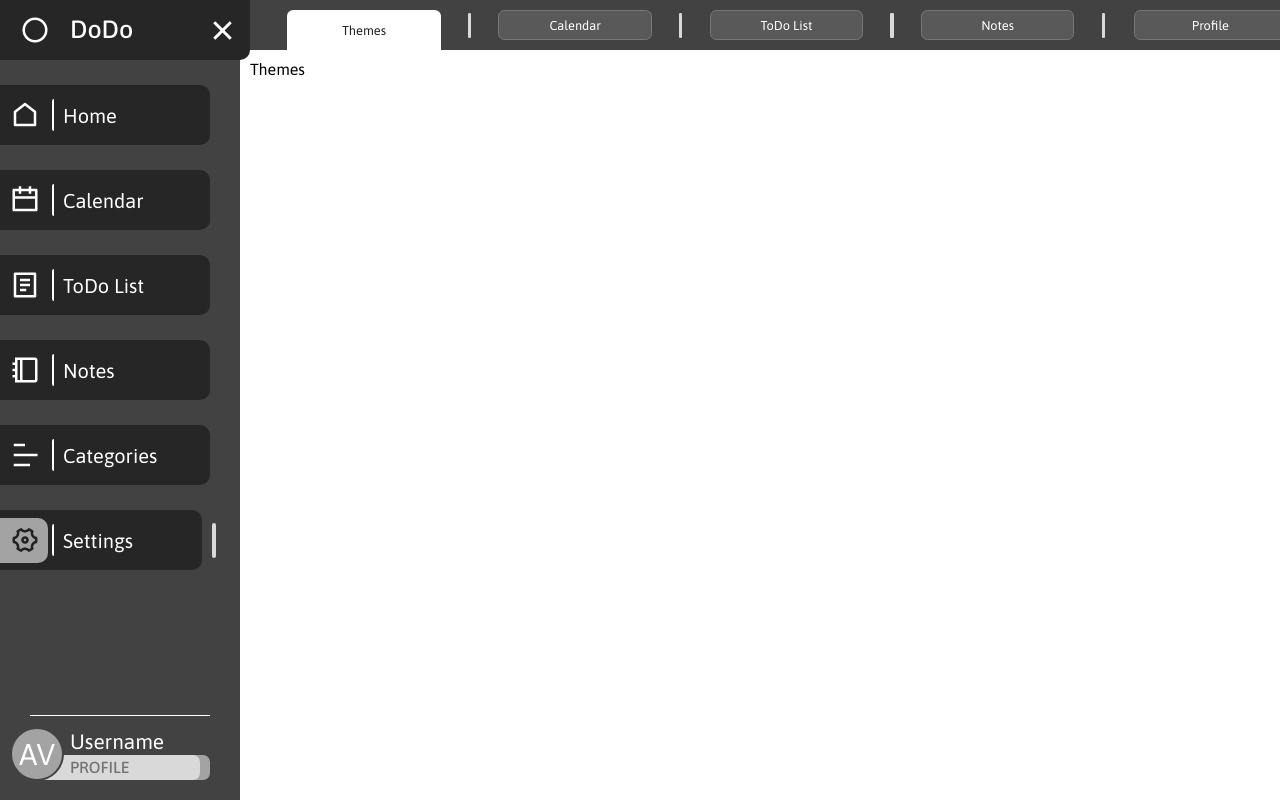
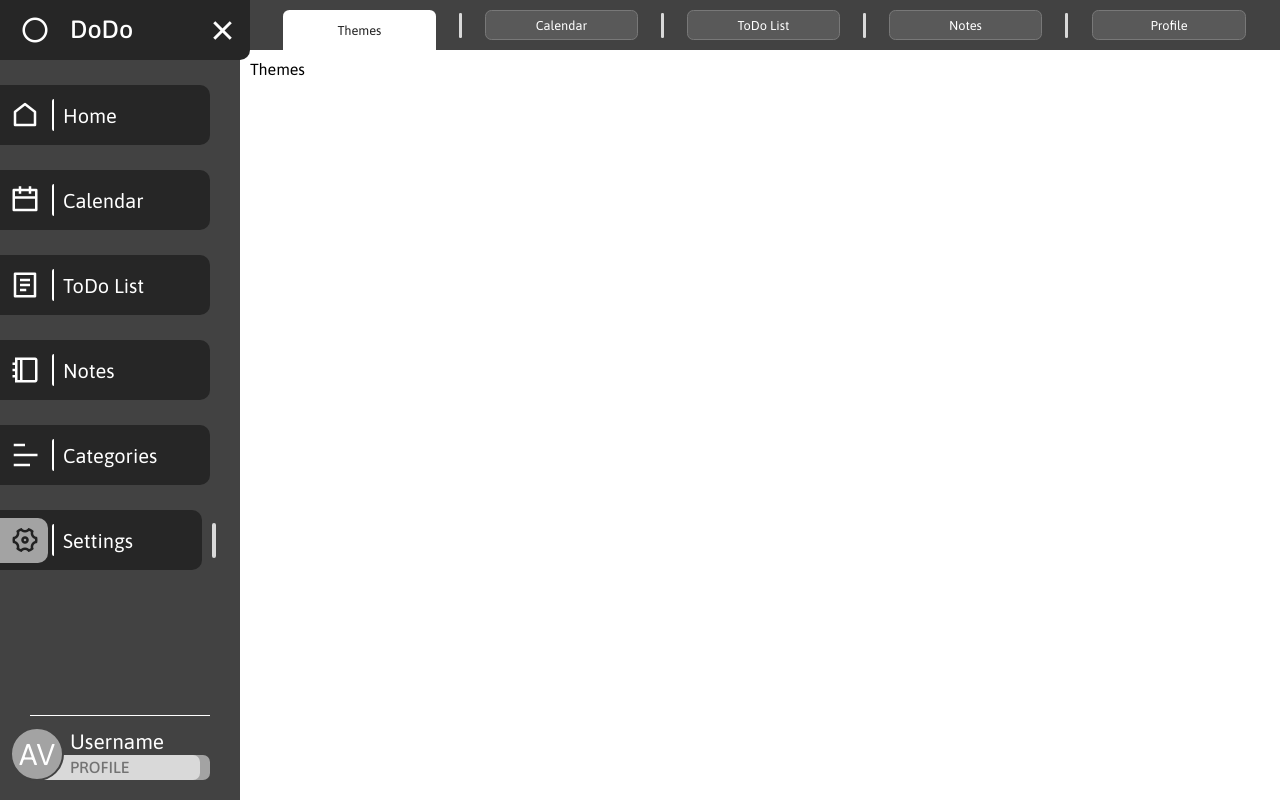
Before and after one commit to akai-org/akaitodo-frontend, a React (Vite) app: page /settings/themes in a window 1280 px wide. Built offline with nearby package versions, Linux system fonts and the light colour scheme.

Commit message:
Fix navbar width

```diff
--- a/src/layout/Navbar/NavbarModule.jsx
+++ b/src/layout/Navbar/NavbarModule.jsx
@@ -12,7 +12,7 @@ const NavbarModule = ({ children }) => {
     }, [navbarModule]);
 
     return navbarModule.reference
-        ? createPortal((<div>{children}</div>), navbarModule.reference)
+        ? createPortal((<>{children}</>), navbarModule.reference)
         : (<></>);
 };
 
--- a/src/styles/pages/Settings.module.scss
+++ b/src/styles/pages/Settings.module.scss
@@ -5,7 +5,7 @@
 }
 
 .navbar {
-    width: 82.5vw;
+    width: 100%;
     height: 100%;
     display: flex;
     flex-direction: row;
@@ -16,6 +16,7 @@
     display: flex;
     flex-direction: row;
     width: 100%;
+    flex-grow: 1;
 }
 
 .navbarPipe {
```
